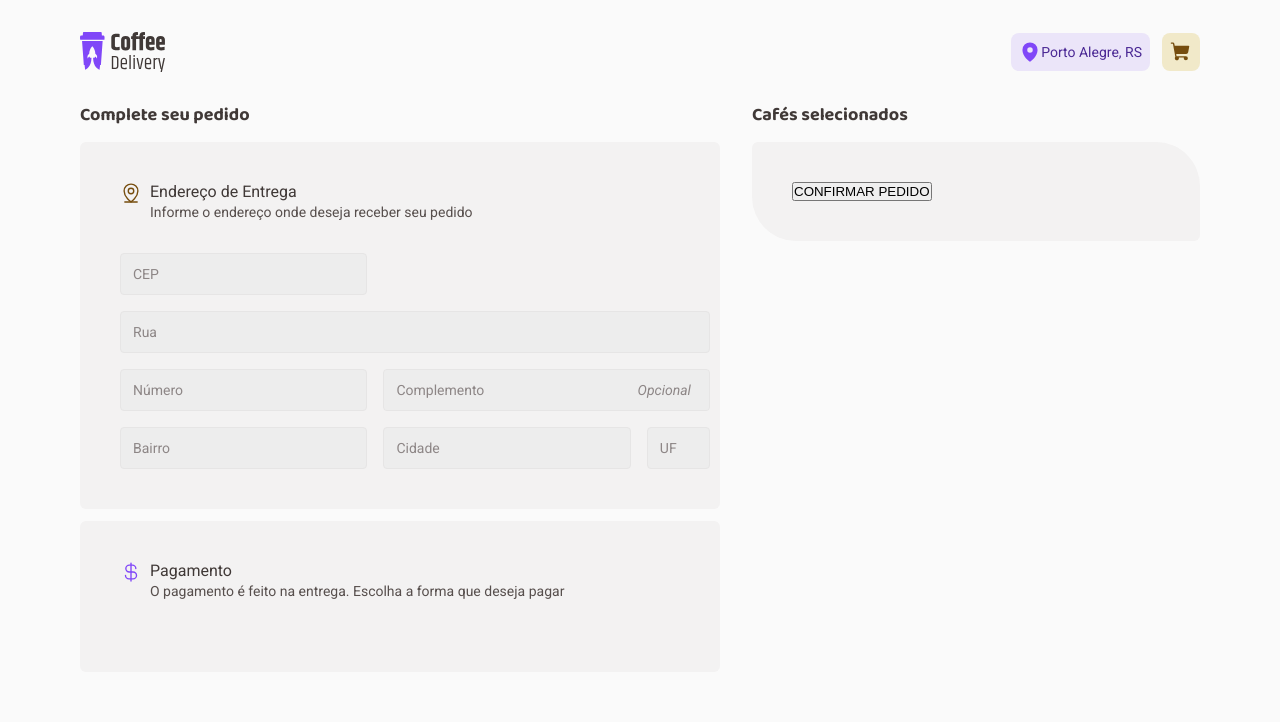
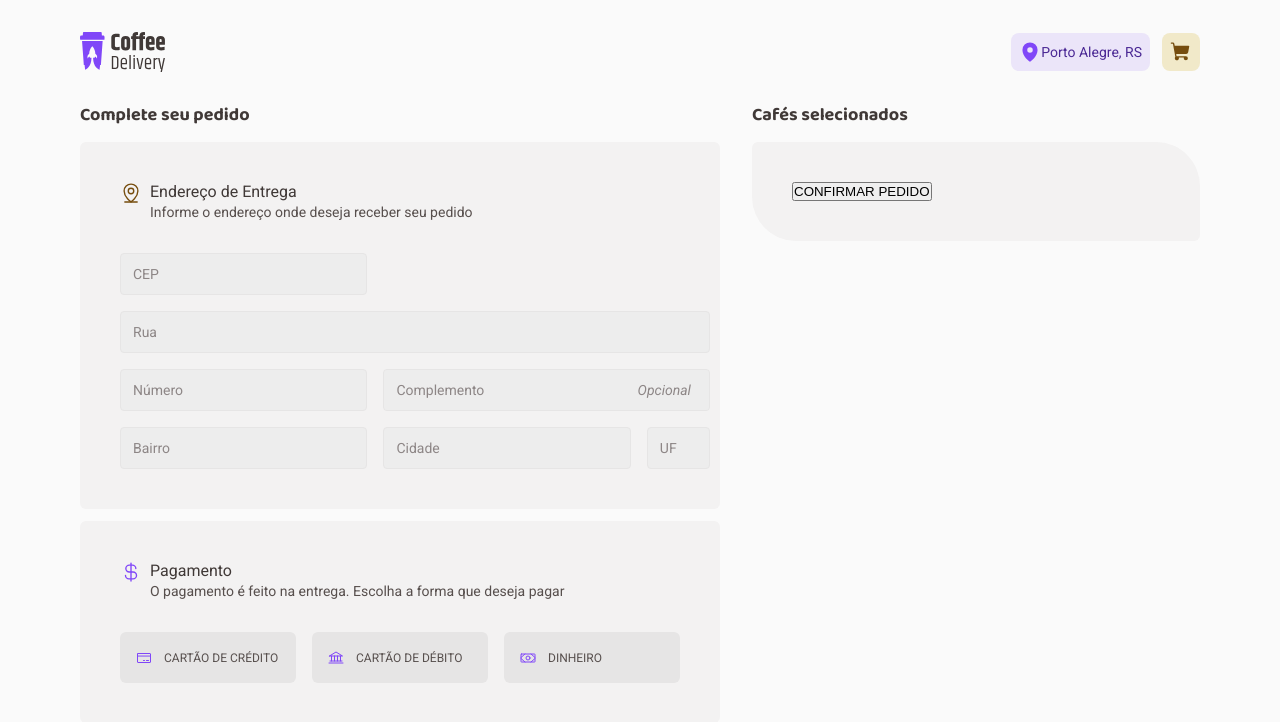
Before and after one commit to maiquitome/rocketseat-challenge-coffee-delivery, a React (Vite) app: page /checkout in a window 1280 px wide. Shown: the top 722 px of the page. Built offline with nearby package versions, Linux system fonts and the light colour scheme.

Commit message:
feat: :sparkles: add radio buttons `PaymentOptionsStyled`

```diff
--- a/src/pages/Checkout/index.tsx
+++ b/src/pages/Checkout/index.tsx
@@ -5,8 +5,15 @@ import {
   FormContainerStyled,
   ComplementInputWrapperStyled,
   PaymentStyled,
+  PaymentOptionsStyled,
 } from "./style";
-import { CurrencyDollar, MapPinLine } from "phosphor-react";
+import {
+  Bank,
+  CreditCard,
+  CurrencyDollar,
+  MapPinLine,
+  Money,
+} from "phosphor-react";
 
 export function Checkout() {
   const [cepValue, setCep] = useState("");
@@ -101,7 +108,39 @@ export function Checkout() {
                   </p>
                 </div>
               </div>
-              <div></div>
+
+              <PaymentOptionsStyled>
+                <div>
+                  <input
+                    type="radio"
+                    name="payment-option"
+                    id="credit-card-radio"
+                    value="credit-card"
+                  />
+                  <CreditCard size="1rem" />
+                  <label htmlFor="credit-card-radio">CARTÃO DE CRÉDITO</label>
+                </div>
+                <div>
+                  <input
+                    type="radio"
+                    name="payment-option"
+                    id="debit-card-radio"
+                    value="debit-card"
+                  />
+                  <Bank size="1rem" />
+                  <label htmlFor="debit-card-radio">CARTÃO DE DÉBITO</label>
+                </div>
+                <div>
+                  <input
+                    type="radio"
+                    name="payment-option"
+                    id="money-radio"
+                    value="money"
+                  />
+                  <Money size="1rem" />
+                  <label htmlFor="money-radio">DINHEIRO</label>
+                </div>
+              </PaymentOptionsStyled>
             </fieldset>
           </PaymentStyled>
         </div>
--- a/src/pages/Checkout/style.ts
+++ b/src/pages/Checkout/style.ts
@@ -1,6 +1,6 @@
 import styled from "styled-components";
 import { LayoutContainer } from "../../layouts/DefaultLayout/styles";
-import { TEXT_M, TEXT_S, TITLE_XS } from "../../styles/variables";
+import { BUTTON_M, TEXT_M, TEXT_S, TITLE_XS } from "../../styles/variables";
 
 export const FormContainerStyled = styled(LayoutContainer).attrs((props) => ({
   className: props.className,
@@ -145,3 +145,46 @@ export const ConfirmOrderStyled = styled(CardStyled)`
   border-top-right-radius: 2.75rem;
   border-bottom-left-radius: 2.75rem;
 `;
+
+export const PaymentOptionsStyled = styled.div`
+  display: flex !important;
+  gap: 0.75rem;
+  > div {
+    /* width: 11.166875rem; */
+    width: 100%;
+    height: 3.1875rem;
+    background-color: ${(props) => props.theme["base-400"]};
+    border-radius: 0.375rem;
+
+    display: flex;
+    align-items: center;
+    padding-left: 1rem;
+    gap: 0.75rem;
+
+    color: ${(props) => props.theme["secondary-500"]};
+    position: relative;
+    > label {
+      font: ${BUTTON_M};
+      color: ${(props) => props.theme["base-700"]};
+      line-height: 0;
+    }
+    > input[type="radio"] {
+      position: absolute;
+      z-index: 1;
+      width: 100%;
+      min-height: 100%;
+      padding: 0;
+      left: 0;
+      top: 0;
+      opacity: 0;
+    }
+    &:has(input:checked) {
+      background-color: ${(props) => props.theme["secondary-200"]};
+      outline: solid 1px ${(props) => props.theme["secondary-500"]};
+      transition: linear 200ms;
+    }
+    &:hover {
+      background-color: ${(props) => props.theme["base-500"]};
+    }
+  }
+`;
```
